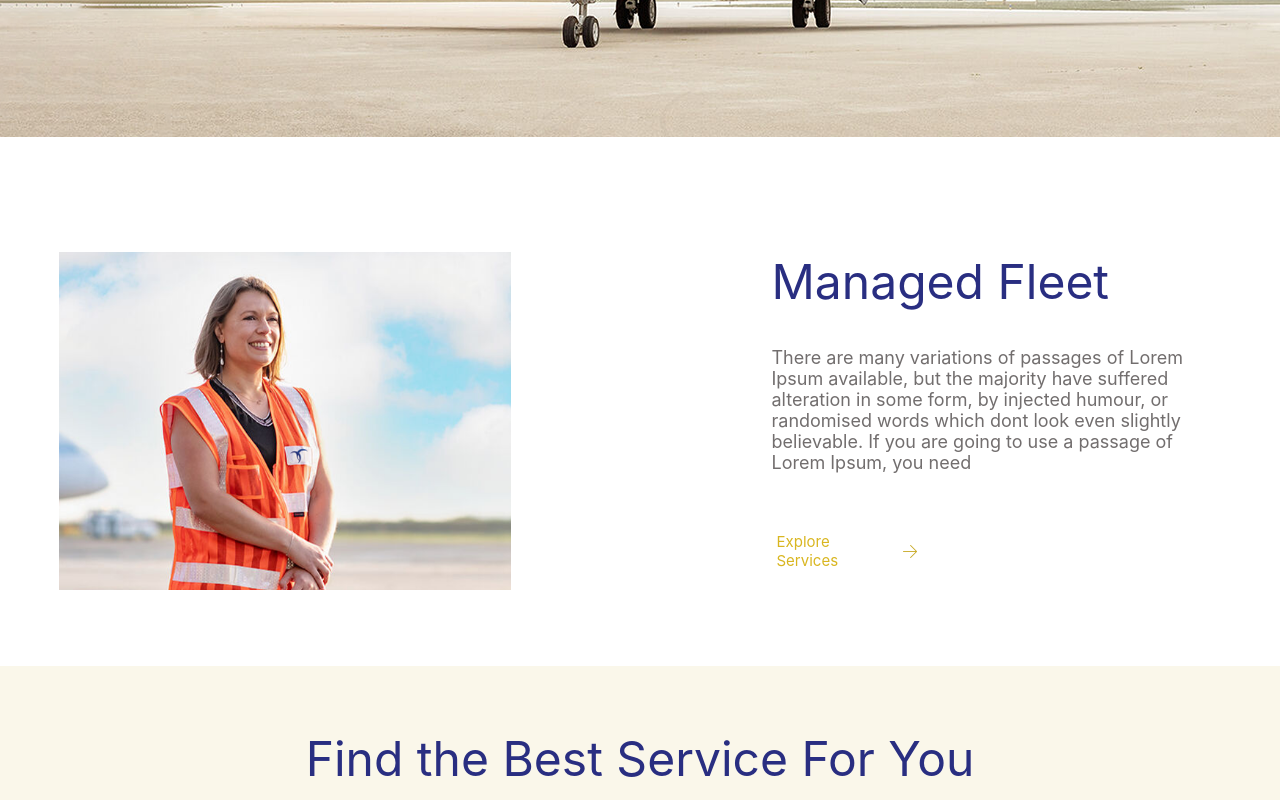
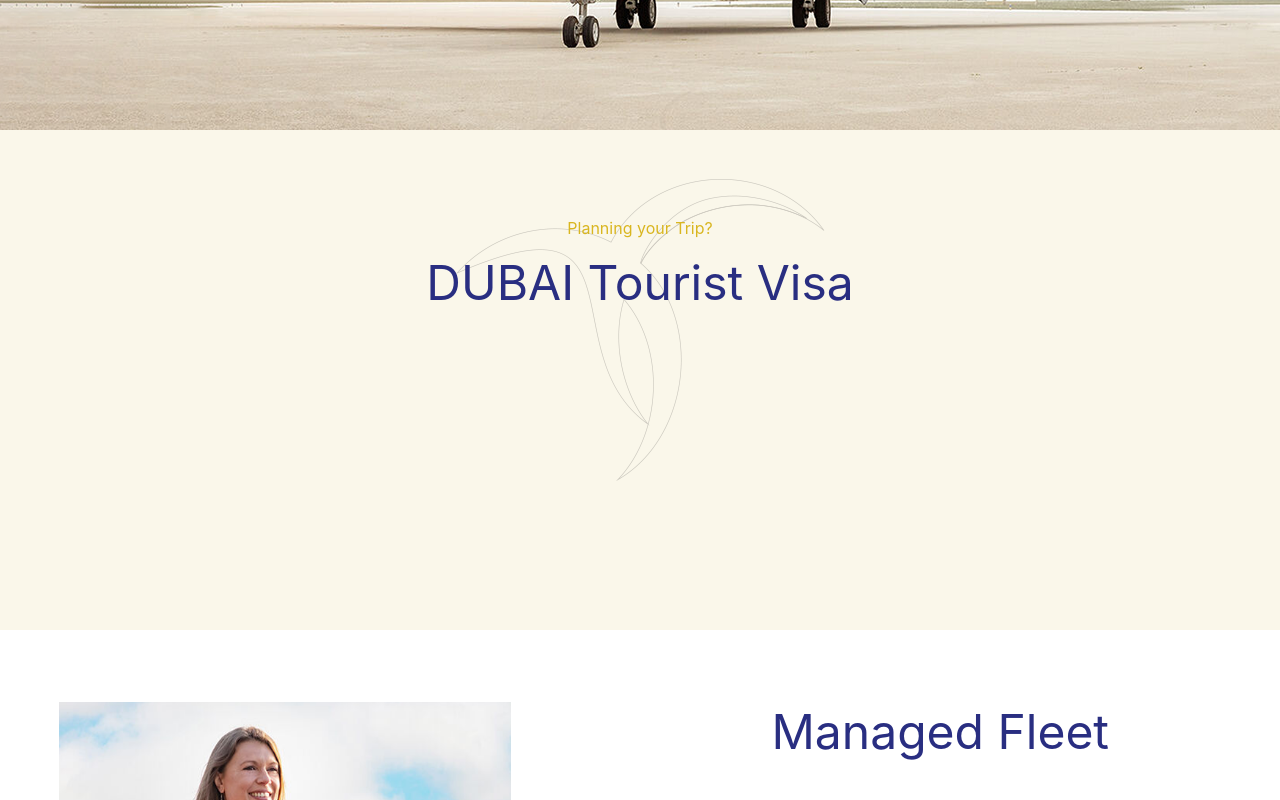
Before and after one commit to sreemayispraseed/Aviation_landing_Page, a Next.js app: page / in a window 1280 px wide. Shown: the part 1420-2220 px from the top of the page. Built offline with nearby package versions, Linux system fonts and the light colour scheme.

Commit message:
card added

```diff
--- a/package.json
+++ b/package.json
@@ -12,7 +12,8 @@
   "dependencies": {
     "next": "12.3.1",
     "react": "18.2.0",
-    "react-dom": "18.2.0"
+    "react-dom": "18.2.0",
+    "react-dropdown": "^1.11.0"
   },
   "devDependencies": {
     "@types/node": "18.8.4",
--- /dev/null
+++ b/pages/Components/DropDown/DropDown.tsx
@@ -0,0 +1,19 @@
+import styles from '../../../styles/DropDown.module.css'
+import React, { useState } from "react";
+import Dropdown from 'react-dropdown';
+
+const DropDown = () => {
+
+
+    return (
+        <div className={styles.dropdown_container} >
+
+
+            </div>
+
+
+    );
+
+}
+
+export default DropDown
--- a/pages/Components/DubaiCard/DubaiCard.tsx
+++ b/pages/Components/DubaiCard/DubaiCard.tsx
@@ -1,8 +1,16 @@
-import React from 'react'
+import Image from "next/image"
+import styles from '../../../styles/DubaiCard.module.css'
+import dubailogo from '../../../assets/dubai-logo.png'
+import DropDown from "../DropDown/DropDown"
 
 const DubaiCard = () => {
   return (
-    <div>DubaiCard</div>
+    <div className={styles.dubai_card_container}
+    >
+      <div className={styles.form_container}>
+         <DropDown/>
+      </div>
+    </div>
   )
 }
 
--- a/pages/Components/FlightCard/FlightCard.tsx
+++ b/pages/Components/FlightCard/FlightCard.tsx
@@ -9,7 +9,8 @@ const FlightCard = () => {
         backgroundImage: `url(${flight.src})`,
         width: '100%',
         height: '500px',
-        backgroundRepeat:'no-repeat'
+        backgroundRepeat:'no-repeat',
+        backgroundPosition:'center'
       }} >
      <div className={styles.left_side_text_container}>
       <p className={styles.bigblue_text}>Explore the world</p>
--- a/pages/Components/PlanTripCard/PlanTrip.tsx
+++ b/pages/Components/PlanTripCard/PlanTrip.tsx
@@ -8,7 +8,7 @@ const PlanTrip = () => {
     style={{
         backgroundImage: `url(${plane.src})`,
         width: '100%',
-        height: '750px',
+        height: '700px',
         backgroundRepeat:'no-repeat'
     }}
     >
--- a/pages/index.tsx
+++ b/pages/index.tsx
@@ -18,7 +18,9 @@ import bottom3 from '../assets/bottom3.png'
 import image1 from "../assets/image1.png"
 import image2 from '../assets/image2.png'
 import image3 from '../assets/image3.png'
+import dubailogo from '../assets/dubai-logo.png'
 import Hightlights from './Components/HighlightsCard/Hightlights'
+import DubaiCard from './Components/DubaiCard/DubaiCard'
 const Home: NextPage = () => {
   return (
     <div className={styles.container}>
@@ -42,6 +44,22 @@ const Home: NextPage = () => {
 
     </div>
     <PlanTripCard/>
+    <div className={styles.flex_container_logo}>
+    <div className={styles.dubai_container}
+     style={{
+      backgroundImage: `url(${dubailogo.src})`,
+      width: '100%',
+      height:'400px',
+      backgroundRepeat:'no-repeat',
+    }}>
+    <p className={styles.explore_text}> Planning your Trip?</p>
+    <p className={styles.bigblue_text}>DUBAI Tourist Visa</p>
+
+    </div>
+    <DubaiCard/>
+    </div>
+
+
     <ImageCard
      image={lady}
      bigtitle={'Managed Fleet'}
--- /dev/null
+++ b/styles/DropDown.module.css
@@ -0,0 +1,3 @@
+.select_container{
+    font-size: 2.5rem;
+}
--- /dev/null
+++ b/styles/DubaiCard.module.css
@@ -0,0 +1,3 @@
+.dubai_card_container{
+
+}
--- a/styles/Home.module.css
+++ b/styles/Home.module.css
@@ -31,6 +31,7 @@
     text-align: center;
     padding: 3rem;
 }
+
 .bigblue_text{
     font-size: 3rem;
     color: #292e81;
@@ -64,3 +65,12 @@
     justify-content: center;
     margin-top: 2.5rem;
 }
+.dubai_container{
+
+    text-align: center;
+    background-position: center;padding: 5.5rem 1rem;
+}
+.flex_container_logo{
+    background-color: #faf7ea;
+    height: 500px;
+}
```
Also changed, not shown: 1 other file (tests, documents, lock files or other folders).
